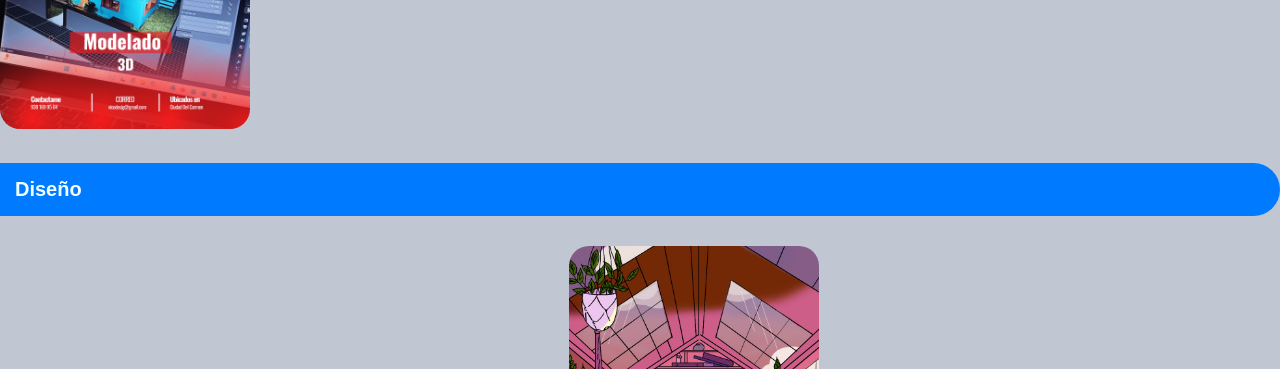
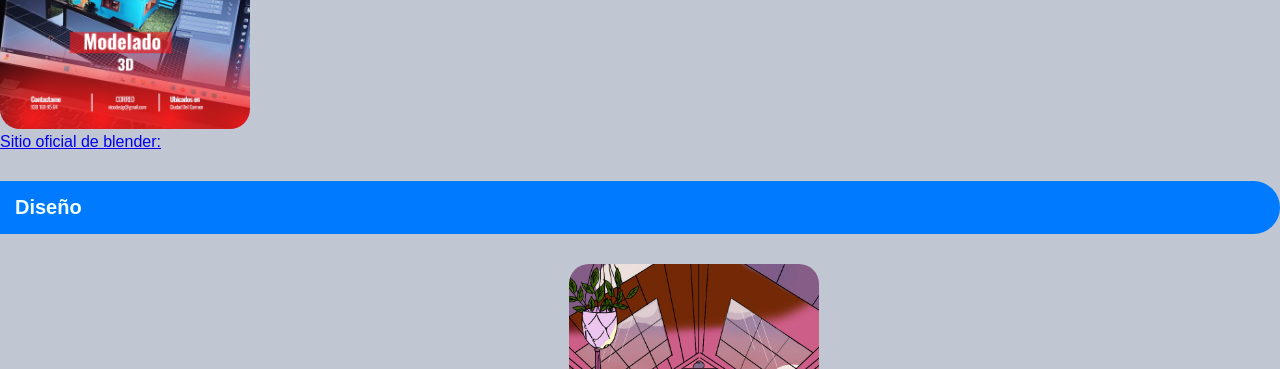
Before and after one commit to Evelin230677/maquetaciondecv, a plain HTML site: page index.html in a window 1280 px wide. Shown: the part 1600-1969 px from the top of the page. Drawn offline with Linux system fonts and the light colour scheme.

Commit message:
curriculum

```diff
--- a/index.html
+++ b/index.html
@@ -58,6 +58,8 @@
                     <li><img src="imagenes/modelado/CARTEL9.png"></li>
                     <li><img src="imagenes/Modelado.png"></li>
                     <br>
+                    <a href="https://www.blender.org/"tarjet="_blank" >Sitio oficial de blender:</a>
+                     <br>
                     <h3>Diseño</h3>
                     <li><img src="imagenes/diseño2.jpg"></li>
                     <li><img src="imagenes/diseño.jpg"></li>
```
